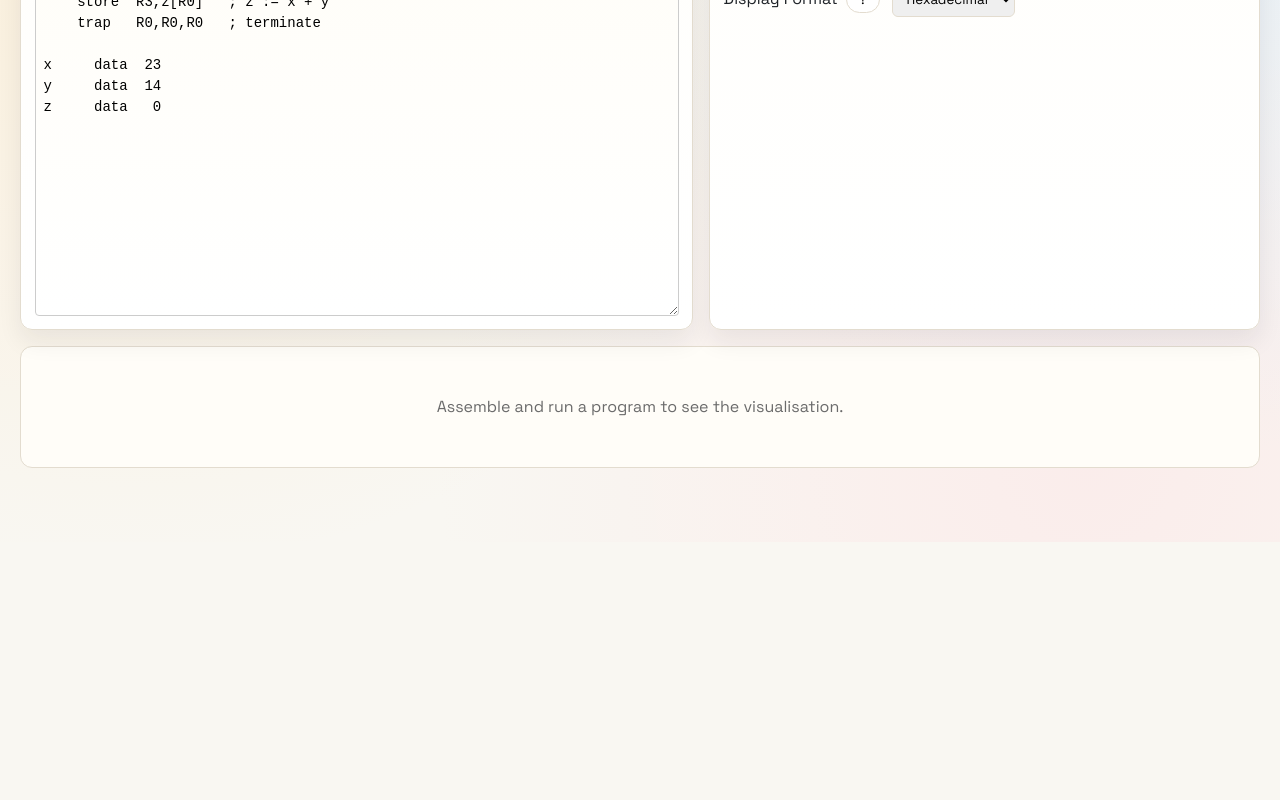
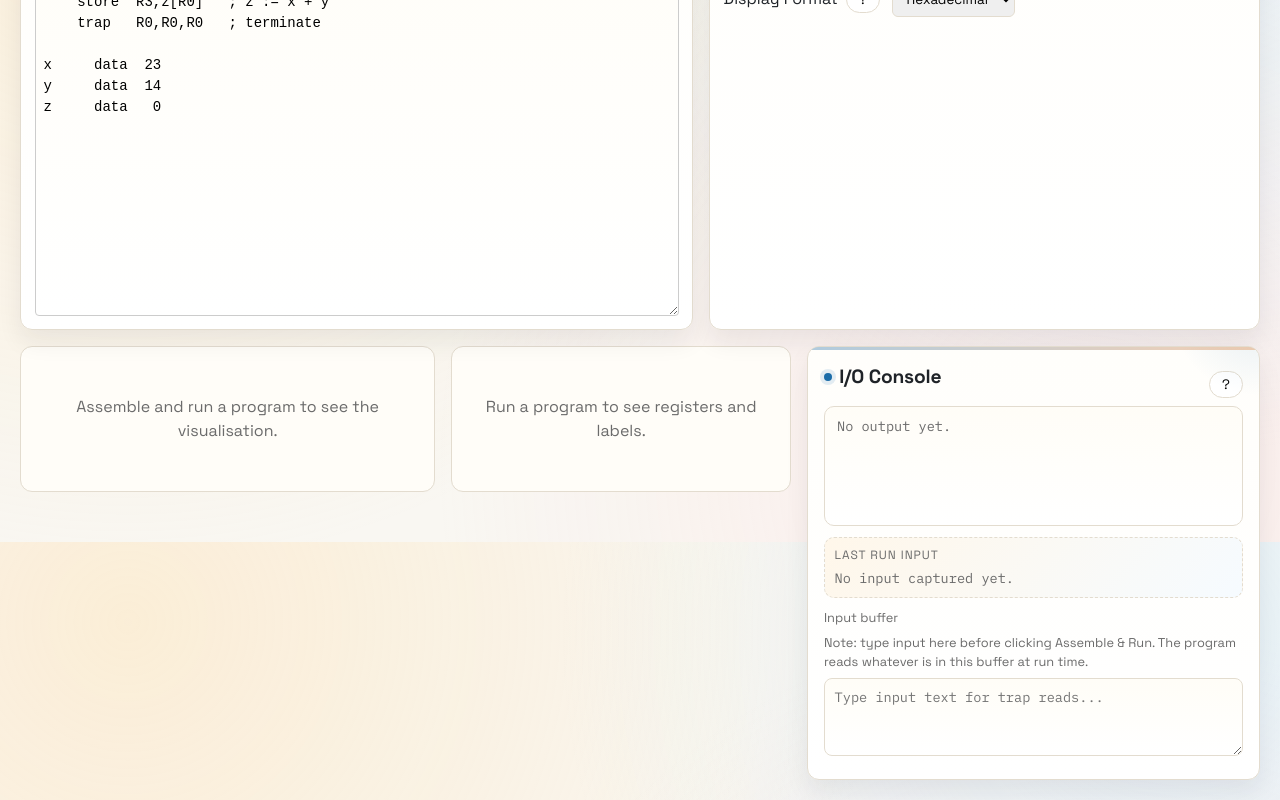
Before and after one commit to laurieshinn89/sigma16-visualiser, a React (Vite) app: page / in a window 1280 px wide. Shown: the part 258-1058 px from the top of the page. Before the commit the page ends 800 px from the top, so only its background shows below. Built offline with nearby package versions, Linux system fonts and the light colour scheme.

Commit message:
Add IO console and relocate memory

```diff
--- a/src/components/Sigma16Visualizer.css
+++ b/src/components/Sigma16Visualizer.css
@@ -644,6 +644,102 @@ input:focus-visible {
   box-shadow: inset 3px 0 0 var(--highlight);
 }
 
+.io-console {
+  display: flex;
+  flex-direction: column;
+  gap: 0.65rem;
+}
+
+.io-log {
+  min-height: 120px;
+  max-height: 180px;
+  overflow-y: auto;
+  border: 1px solid var(--border);
+  border-radius: 10px;
+  background: linear-gradient(180deg, #fffdf7 0%, #ffffff 100%);
+  padding: 0.6rem 0.75rem;
+  font-family: 'IBM Plex Mono', monospace;
+  font-size: 0.85rem;
+  line-height: 1.4;
+}
+
+.io-log:empty::before {
+  content: 'No output yet.';
+  color: var(--muted);
+}
+
+.io-log pre {
+  margin: 0;
+  white-space: pre-wrap;
+  word-break: break-word;
+}
+
+.io-log .READ {
+  display: inline-block;
+  padding: 0 0.25rem;
+  border-radius: 6px;
+  background: #e7f7ec;
+  color: #2f8a4e;
+  font-weight: 600;
+}
+
+.io-input label {
+  display: block;
+  margin-bottom: 0.35rem;
+  font-size: 0.8rem;
+  color: var(--muted);
+}
+
+.io-last-input {
+  border: 1px dashed var(--border);
+  border-radius: 10px;
+  padding: 0.5rem 0.6rem;
+  background: linear-gradient(135deg, #fff7ea 0%, #f6fbff 100%);
+}
+
+.io-last-title {
+  font-size: 0.75rem;
+  text-transform: uppercase;
+  letter-spacing: 0.08em;
+  color: var(--muted);
+  margin-bottom: 0.3rem;
+}
+
+.io-last-content {
+  font-family: 'IBM Plex Mono', monospace;
+  font-size: 0.85rem;
+  color: var(--ink);
+}
+
+.io-last-content pre {
+  margin: 0;
+  white-space: pre-wrap;
+  word-break: break-word;
+}
+
+.io-last-empty {
+  color: var(--muted);
+}
+
+.io-note {
+  margin: 0 0 0.4rem 0;
+  font-size: 0.8rem;
+  color: var(--muted);
+}
+
+.io-input textarea {
+  width: 100%;
+  resize: vertical;
+  min-height: 64px;
+  padding: 0.6rem;
+  border-radius: 8px;
+  border: 1px solid var(--border);
+  background: linear-gradient(180deg, #fffdf7 0%, #ffffff 100%);
+  font-family: 'IBM Plex Mono', monospace;
+  font-size: 0.85rem;
+  line-height: 1.4;
+}
+
 .pane-help {
   margin: 0 0 0.75rem 0;
   padding: 0.6rem 0.75rem;
--- a/src/components/Sigma16Visualizer.jsx
+++ b/src/components/Sigma16Visualizer.jsx
@@ -25,8 +25,11 @@ export function Sigma16Visualizer() {
   const [openHelp, setOpenHelp] = useState({})
   const [showStack, setShowStack] = useState(true)
   const [selectedExample, setSelectedExample] = useState('')
+  const [lastInputSnapshot, setLastInputSnapshot] = useState('')
+  const [runId, setRunId] = useState(0)
   const listingRef = useRef(null)
   const activeLineRef = useRef(null)
+  const ioLogRef = useRef(null)
 
   const {
     currentState,
@@ -51,7 +54,13 @@ export function Sigma16Visualizer() {
   } = useSigma16Timeline()
 
   const handleRun = () => {
+    const inputEl = document.getElementById('IOinputBuffer')
+    setLastInputSnapshot(inputEl?.value ?? '')
+    setRunId((prev) => prev + 1)
     executeProgram(sourceCode, { maxSteps: 50000 })
+    if (inputEl) {
+      inputEl.value = ''
+    }
   }
 
   const handleExampleLoad = () => {
@@ -298,6 +307,15 @@ export function Sigma16Visualizer() {
       sourceLine: currentSourceLine
     })
   }, [currentDelta, currentState, previousState, currentInstrAddress, currentSourceLine])
+
+  const ioLogHtml = currentState?.ioLogBuffer
+    ? `<pre>${currentState.ioLogBuffer}</pre>`
+    : ''
+
+  useEffect(() => {
+    if (!ioLogRef.current) return
+    ioLogRef.current.innerHTML = ioLogHtml
+  }, [ioLogHtml, runId])
 
   const cycleSteps = useMemo(() => {
     if (!currentState) return []
@@ -665,13 +683,13 @@ export function Sigma16Visualizer() {
         </div>
 
         <div className="visualizer-content">
+          <div className="left-panel">
             {!currentState ? (
-            <div className="no-state full-width">
+              <div className="no-state">
                 <p>Assemble and run a program to see the visualisation.</p>
               </div>
             ) : (
               <>
-              <div className="left-panel">
                 <section className="explanation-section">
                   <h2>Step Explanation</h2>
                   <p className="instruction-explanation">{explanation}</p>
@@ -821,9 +839,80 @@ export function Sigma16Visualizer() {
                   </section>
                 )}
 
+                <section className="memory-section ram-panel">
+                  <div className="section-title">
+                    <h2>Main Memory (RAM) <span className="section-badge ram">RAM</span></h2>
+                    <button
+                      type="button"
+                      className={`help-button ${openHelp.memory ? 'active' : ''}`}
+                      onClick={() => toggleHelp('memory')}
+                      aria-label="Explain the memory panel"
+                      title="Explain the memory panel"
+                    >
+                      ?
+                    </button>
+                  </div>
+                  {openHelp.memory && (
+                    <p className="pane-help">
+                      Memory words in use. RAM is separate from the CPU and holds both instructions
+                      and data. In advanced mode, highlights and pointer callouts show the current
+                      instruction address (PC/IR) and the stack pointer (SP).
+                    </p>
+                  )}
+                  {mode === 'beginner' && (
+                    <p className="panel-subtitle">
+                      RAM is larger, slower storage outside the CPU.
+                    </p>
+                  )}
+                  {!currentState ? (
+                    <p className="empty-state">Run a program to see memory.</p>
+                  ) : (
+                    <>
+                      {mode === 'advanced' && pointerValues && (
+                        <div className="pointer-callouts">
+                          <span>PC -&gt; {pointerValues.pc}</span>
+                          <span>IR -&gt; {pointerValues.ir}</span>
+                          <span>SP -&gt; {pointerValues.sp}</span>
+                        </div>
+                      )}
+                      <div className="memory-view">
+                        {memoryLocations.map((addr) => {
+                          const isChanged = currentDelta?.changedMemory?.[addr] !== undefined
+                          const isCurrentInstr = showPointers && currentInstrAddress === addr
+                          const isStackPointer = showPointers && stackPointer === addr
+                          return (
+                            <div
+                              key={addr}
+                              className={`memory-cell ${isChanged ? 'changed' : ''} ${isCurrentInstr ? 'current-instruction' : ''} ${isStackPointer ? 'stack-pointer' : ''}`}
+                              title={isCurrentInstr ? 'Current instruction address' : (isStackPointer ? 'Stack pointer' : (isChanged ? 'Changed in this step' : ''))}
+                            >
+                              <span className="mem-addr">{wordToHex(addr)}</span>
+                              <span className="mem-value">{formatValue(currentState.mem[addr], displayFormat)}</span>
+                              {showPointers && (isCurrentInstr || isStackPointer) && (
+                                <span className="mem-tags">
+                                  {isCurrentInstr && <span className="mem-tag">PC/IR</span>}
+                                  {isStackPointer && <span className="mem-tag">SP</span>}
+                                </span>
+                              )}
+                            </div>
+                          )
+                        })}
+                      </div>
+                    </>
+                  )}
+                </section>
+
+              </>
+            )}
           </div>
 
           <div className="middle-panel">
+            {!currentState ? (
+              <div className="no-state">
+                <p>Run a program to see registers and labels.</p>
+              </div>
+            ) : (
+              <>
                 <section className="registers-section cpu-panel">
                   <div className="section-title">
                     <h2>CPU Registers <span className="section-badge cpu">CPU</span></h2>
@@ -938,67 +1027,65 @@ export function Sigma16Visualizer() {
                     <p className="empty-state">Run a program to see the label table.</p>
                   )}
                 </section>
+              </>
+            )}
           </div>
 
           <div className="right-panel">
-                <section className="memory-section ram-panel">
+            <section className="io-section">
               <div className="section-title">
-                    <h2>Main Memory (RAM) <span className="section-badge ram">RAM</span></h2>
+                <h2>I/O Console</h2>
                 <button
                   type="button"
-                      className={`help-button ${openHelp.memory ? 'active' : ''}`}
-                      onClick={() => toggleHelp('memory')}
-                      aria-label="Explain the memory panel"
-                      title="Explain the memory panel"
+                  className={`help-button ${openHelp.io ? 'active' : ''}`}
+                  onClick={() => toggleHelp('io')}
+                  aria-label="Explain the I/O console"
+                  title="Explain the I/O console"
                 >
                   ?
                 </button>
               </div>
-                  {openHelp.memory && (
+              {openHelp.io && (
                 <p className="pane-help">
-                      Memory words in use. RAM is separate from the CPU and holds both instructions
-                      and data. In advanced mode, highlights and pointer callouts show the current
-                      instruction address (PC/IR) and the stack pointer (SP).
+                  Sigma16 uses trap codes for basic I/O. Trap code 1 reads characters from the
+                  input buffer into memory (R[a] = address, R[b] = length). Trap code 2 writes
+                  characters from memory to the output log. Each character is stored as its ASCII
+                  code in memory. Reads are highlighted in green in the log.
                 </p>
               )}
-                  {mode === 'beginner' && (
-                    <p className="panel-subtitle">
-                      RAM is larger, slower storage outside the CPU.
-                    </p>
-                  )}
-                  {mode === 'advanced' && pointerValues && (
-                    <div className="pointer-callouts">
-                      <span>PC -&gt; {pointerValues.pc}</span>
-                      <span>IR -&gt; {pointerValues.ir}</span>
-                      <span>SP -&gt; {pointerValues.sp}</span>
-                    </div>
-                  )}
-                  <div className="memory-view">
-                    {memoryLocations.map((addr) => {
-                      const isChanged = currentDelta?.changedMemory?.[addr] !== undefined
-                      const isCurrentInstr = showPointers && currentInstrAddress === addr
-                      const isStackPointer = showPointers && stackPointer === addr
-                      return (
+              <div className="io-console">
                 <div
-                          key={addr}
-                          className={`memory-cell ${isChanged ? 'changed' : ''} ${isCurrentInstr ? 'current-instruction' : ''} ${isStackPointer ? 'stack-pointer' : ''}`}
-                          title={isCurrentInstr ? 'Current instruction address' : (isStackPointer ? 'Stack pointer' : (isChanged ? 'Changed in this step' : ''))}
-                        >
-                          <span className="mem-addr">{wordToHex(addr)}</span>
-                          <span className="mem-value">{formatValue(currentState.mem[addr], displayFormat)}</span>
-                          {showPointers && (isCurrentInstr || isStackPointer) && (
-                            <span className="mem-tags">
-                              {isCurrentInstr && <span className="mem-tag">PC/IR</span>}
-                              {isStackPointer && <span className="mem-tag">SP</span>}
-                            </span>
+                  id="IOlog"
+                  className="io-log"
+                  aria-live="polite"
+                  ref={ioLogRef}
+                />
+                <div className="io-last-input">
+                  <div className="io-last-title">Last run input</div>
+                  <div className="io-last-content">
+                    {lastInputSnapshot ? (
+                      <pre>{lastInputSnapshot}</pre>
+                    ) : (
+                      <span className="io-last-empty">No input captured yet.</span>
                     )}
                   </div>
-                      )
-                    })}
+                </div>
+                <div className="io-input">
+                  <label htmlFor="IOinputBuffer">Input buffer</label>
+                  <p className="io-note">
+                    Note: type input here before clicking Assemble &amp; Run. The program reads
+                    whatever is in this buffer at run time.
+                  </p>
+                  <textarea
+                    id="IOinputBuffer"
+                    rows={3}
+                    placeholder="Type input text for trap reads..."
+                  />
+                </div>
               </div>
             </section>
 
-                {mode === 'advanced' && (
+            {mode === 'advanced' && currentState && (
               <section className="data-flow-placeholder">
                 <div className="section-title">
                   <h2>Data Flow</h2>
@@ -1032,7 +1119,7 @@ export function Sigma16Visualizer() {
               </section>
             )}
 
-                {mode === 'advanced' && (
+            {mode === 'advanced' && currentState && (
               <section className="stack-section">
                 <div className="section-title">
                   <h2>Stack</h2>
@@ -1103,8 +1190,6 @@ export function Sigma16Visualizer() {
               </section>
             )}
           </div>
-            </>
-          )}
         </div>
       </div>
     </div>
--- a/src/hooks/useSigma16Timeline.js
+++ b/src/hooks/useSigma16Timeline.js
@@ -113,6 +113,7 @@ function captureFullState(es) {
     ir: es.ir.get(),
     reg: captureRegisters(es),
     mem: captureMemory(es),
+    ioLogBuffer: es.ioLogBuffer || '',
     ccC,
     ccV,
     ccG,
@@ -175,6 +176,7 @@ function computeDelta(es) {
     ir: es.ir.get(),
     curInstrAddr: ab.readSCB(es, ab.SCB_cur_instr_addr),
     nextInstrAddr: ab.readSCB(es, ab.SCB_next_instr_addr),
+    ioLogBuffer: es.ioLogBuffer || '',
     ccC,
     ccV,
     ccG,
@@ -203,6 +205,7 @@ function applyDelta(state, delta) {
     ...state,
     pc: delta.pc,
     ir: delta.ir,
+    ioLogBuffer: delta.ioLogBuffer ?? state.ioLogBuffer,
     ccC: delta.ccC,
     ccV: delta.ccV,
     ccG: delta.ccG,
```
Lines whose indentation alone changed are shown as unchanged.
